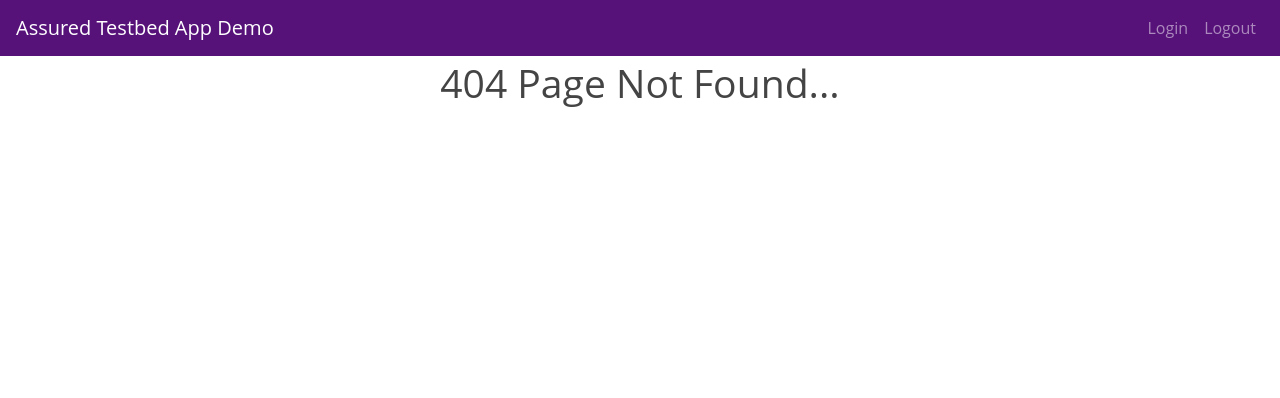
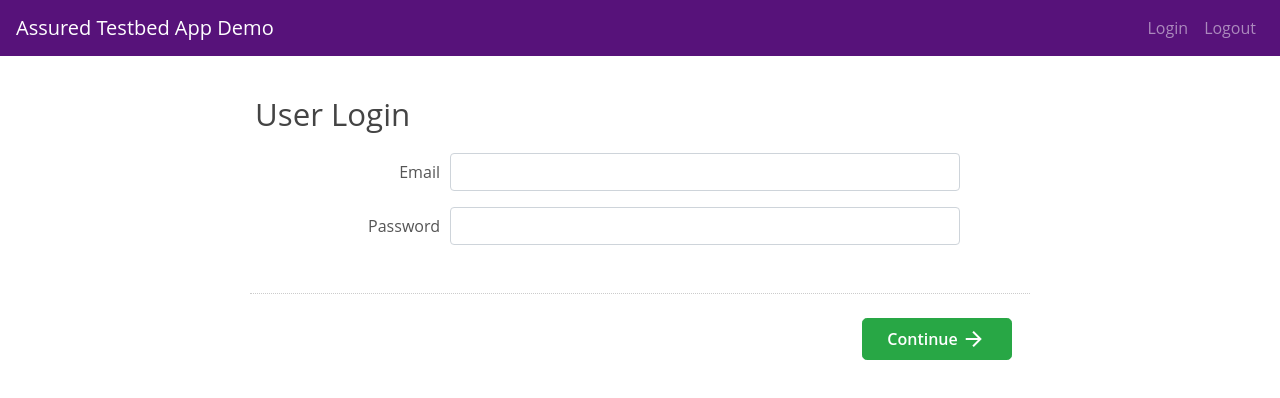
Before and after one commit to xtianares/StripeMiddlewareAPI, a React (Create React App) app in the folder client/: page /login in a window 1280 px wide. Before the commit this address had no page. Shown: the top 398 px of the page. Built offline with nearby package versions, Linux system fonts and the light colour scheme; what react-stripe-elements would draw is missing.

Commit message:
added login page, improved processing state

```diff
--- a/client/src/App.js
+++ b/client/src/App.js
@@ -5,6 +5,7 @@ import Header from "./components/Header";
 import CreateAccount from "./pages/CreateAccount";
 import BillingInformation from "./pages/BillingInformation";
 import Receipt from "./pages/Receipt";
+import Login from "./pages/Login";
 
 import "./scss/App.scss";
 
@@ -22,6 +23,8 @@ class App extends Component {
             <Route exact path="/create-account/:productId" component={CreateAccount} />
             <Route exact path="/billing-information/:productId" component={BillingInformation} />
             <Route exact path="/receipt/:productId" component={Receipt} />
+            <Route exact path="/login/" component={Login} />
+            <Route exact path="/login/:productId" component={Login} />
             <Route component={NoMatch} />
           </Switch>
         </main>
--- a/client/src/components/CheckoutForm/index.js
+++ b/client/src/components/CheckoutForm/index.js
@@ -102,6 +102,7 @@ class CheckoutForm extends Component {
               // need to save invoice and charge n local storage
               API.getReceipt(response.data.data.latest_invoice)
                 .then(receiptData => {
+                  this.setState({ processing: false });
                   console.log(receiptData.data);
                   localStorage.setItem("receiptInvoice", JSON.stringify(receiptData.data.invoice))
                   localStorage.setItem("receiptCharge", JSON.stringify(receiptData.data.charge))
@@ -114,9 +115,15 @@ class CheckoutForm extends Component {
                 //     this.props.history.push("/receipt/" + this.state.productId);
                 //   }
                 // })
-                .catch(err => console.log(err));
+                .catch(err => {
+                  this.setState({ processing: false });
+                  console.log(err)
+                });
             })
-            .catch(err => console.log(err));
+            .catch(err => {
+              this.setState({ processing: false });
+              console.log(err)
+            });
         });
     } else {
       console.log("Stripe.js hasn't loaded yet.");
--- a/client/src/pages/CreateAccount.js
+++ b/client/src/pages/CreateAccount.js
@@ -95,12 +95,16 @@ class CreateAccount extends Component {
       }
     })
       .then(accountData => {
+        this.setState({ processing: false });
         console.log(accountData.data);
         if (accountData.data.status === "success") {
           this.props.history.push("/billing-information/" + this.state.productId);
         }
       })
-      .catch(err => console.log(err));
+      .catch(err => {
+        this.setState({ processing: false });
+        console.log(err)
+      });
   }
 
   render() {
--- /dev/null
+++ b/client/src/pages/Login.js
@@ -0,0 +1,99 @@
+import React, { Component, Fragment } from "react";
+import {
+  Container,
+  Row,
+  Col,
+  Form,
+  FormGroup,
+  Label,
+  Input,
+  Button,
+  Spinner
+} from 'reactstrap';
+import {Helmet} from "react-helmet";
+import API from "../utils/API";
+
+class Login extends Component {
+  state = {
+    email: "",
+    password: "",
+    productId: this.props.match.params.productId,
+  };
+
+  componentDidMount() {
+    // console.log("it mounted");
+    // const { productId } = this.props.match.params
+  }
+
+  handleChange = event => {
+    const { name, value, type, checked } = event.target;
+    const theValue = type === 'checkbox' ? checked : value;
+    this.setState({
+      [name]: theValue
+    });
+  }
+
+  handleFormSubmit = event => {
+    event.preventDefault();
+    this.setState({ processing: true });
+    const { email, password } = this.state;
+    API.login({
+      email,
+      password,
+    })
+      .then(accountData => {
+        this.setState({ processing: false });
+        console.log(accountData.data);
+        if (accountData.data.status === "success") {
+          console.log("You are logged in!");
+          this.props.history.push("/billing-information/" + this.state.productId);
+        }
+      })
+      .catch(err => {
+        this.setState({ processing: false });
+        console.log(err)
+      });
+  }
+
+  render() {
+    return (
+      <Fragment>
+        <Helmet>
+          <title>Assured Testbed App Demo</title>
+          <link rel="canonical" href="https://assured.enterprises" />
+        </Helmet>
+
+        <Container>
+          <Row className="justify-content-center">
+            <Col lg="8" md="12" sm="12">
+              <Form onSubmit={this.handleFormSubmit}>
+                <h2>User Login</h2>
+                <FormGroup className="form-row">
+                  <Label sm={3} className="text-sm-right" for="email">Email</Label>
+                  <Col sm={8}>
+                    <Input onChange={this.handleChange} value={this.state.email} type="email" name="email" id="email" data-hj-masked />
+                  </Col>
+                </FormGroup>
+                <FormGroup className="form-row">
+                  <Label sm={3} className="text-sm-right" htmlFor="password">Password</Label>
+                  <Col sm={8}>
+                    <Input onChange={this.handleChange} value={this.state.password} type="password" name="password" id="password" data-hj-masked />
+                  </Col>
+                </FormGroup>
+
+                <FormGroup className="form-row form-nav justify-content-end">
+                  <Button className="app-btn next-btn" color="success" size="lg" type="submit">
+                    {this.state.processing ? <Spinner size="sm" color="light" /> : null}
+                    Continue <i className="material-icons">arrow_forward</i>
+                  </Button>
+                </FormGroup>
+              </Form>
+            </Col>
+          </Row>
+        </Container>
+      </Fragment>
+    );
+  }
+}
+
+export default Login;
--- a/client/src/utils/API.js
+++ b/client/src/utils/API.js
@@ -25,8 +25,14 @@ export default {
   getProductByID: (id) => {
     return axios.get("/api/product/" + id);
   },
+  getAssessmentByID: (id) => {
+    return axios.get("/api/assessment/" + id);
+  },
+  getResultByID: (id) => {
+    return axios.get("/api/result/" + id);
+  },
   login: (accountData) => {
-    return axios.get("/api/user/login", accountData);
+    return axios.post("/api/user/login", accountData);
   },
 
 };
```
Also changed, not shown: 2 other files (tests, documents, lock files or other folders).
